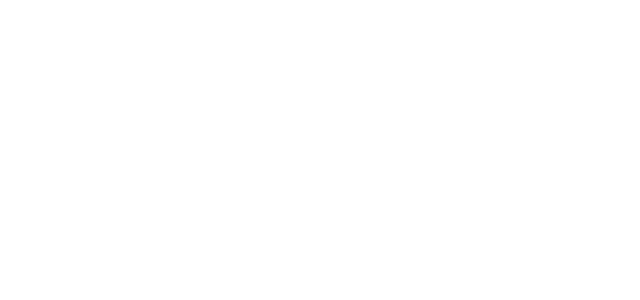
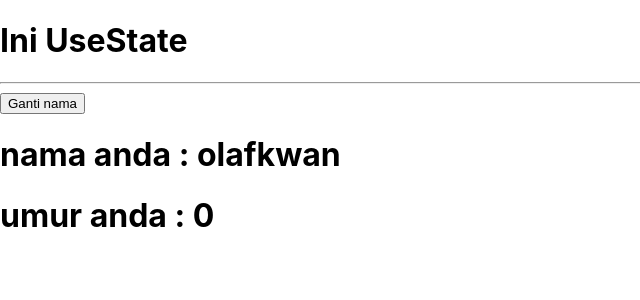
Before and after one commit to ahmadfaqih796/React-Fundamentals, a React (Create React App) app: page /useState in a window 1280 px wide. Before the commit this address had no page. Shown: the top 300 px of the page, without its empty margins (0-640 px from the left). Built offline with nearby package versions, Linux system fonts and the light colour scheme.

Commit message:
useState

```diff
--- a/src/App.js
+++ b/src/App.js
@@ -4,6 +4,7 @@
 import Parent from "./materi/2-Child-to-Parent/Parent";
 import Beranda from "./materi/Beranda";
 import Child from "./materi/2-Child-to-Parent/Child";
+import Usestate from "./materi/2-UseState/Usestate";
 
 function App() {
   return (
@@ -14,6 +15,7 @@
         <Route path="/styling" element={<Example />} />
         <Route path="/child-to-parent" element={<Parent />} />
         <Route path="/child" element={<Child />} />
+        <Route path="/useState" element={<Usestate />} />
       </Routes>
     </BrowserRouter>
   );
--- a/src/materi/2-UseState/Usestate.js
+++ b/src/materi/2-UseState/Usestate.js
@@ -2,17 +2,41 @@
 
 const Usestate = () => {
   // ini usestate tipe data string
-  const [nama, setNama] = useState("");
+  const [nama, setNama] = useState("olafkwan");
   // ini usestate tipe data integer
   const [umur, setUmur] = useState(0);
   // ini usestate tipe data boolean
   const [status, setStatus] = useState(false);
-	// ini usestate tipe data array
+  // ini usestate tipe data array
   const [array, setArray] = useState({});
-	// ini usestate tipe data object
+  // ini usestate tipe data object
   const [object, setObject] = useState([]);
 
-  return <div>Usestate</div>;
+  // ini kalau data banyak
+  const handleGantiNama = () => {
+    setNama("faqih");
+  };
+
+  return (
+    <>
+      <h1>Ini UseState</h1>
+      <hr />
+      <button
+        onClick={
+          // ini cara pertama
+          // () => {
+          //   setNama("ini cara cepat pertama");
+          // }
+					// cara kedua
+					handleGantiNama
+        }
+      >
+        Ganti nama
+      </button>
+      <h1>nama anda : {nama}</h1>
+      <h1>umur anda : {umur}</h1>
+    </>
+  );
 };
 
 export default Usestate;
--- a/src/materi/Beranda.js
+++ b/src/materi/Beranda.js
@@ -6,6 +6,7 @@
     <>
       <div>Beranda</div>
       <Link to="/child-to-parent">1. Styling</Link>
+      <Link to="/usestate">2. seState</Link>
     </>
   );
 };
```
